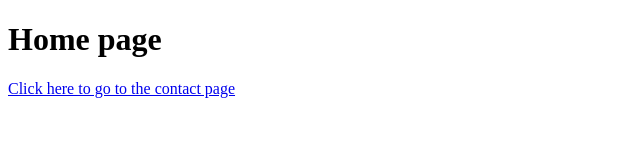
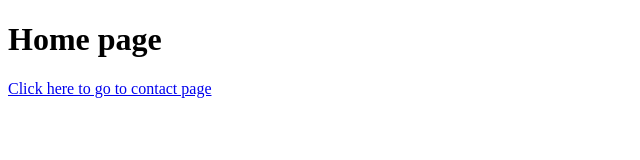
Before and after one commit to Anguiano-j/prep-0422-code-solutions, a website: page prep-html-links/index.html in a window 1280 px wide. Shown: the full height of the page, 0-640 px from the left. Drawn offline with Linux system fonts and the light colour scheme.

Commit message:
complete prep-html-links

```diff
--- a/prep-html-links/contact-us/index.html
+++ b/prep-html-links/index.html
@@ -7,6 +7,7 @@
 </head>
 <body>
   <h1>Home page</h1>
-  <a href="contact-us.html">Click here to go to the contact page</a>
+  <p><a href="../prep-html-links/contact-us/contact-us.html"> Click here to go to contact page</a></p>
+
 </body>
 </html>
```
Also changed, not shown: prep-html-links/contact-us/contact-us.html (+3 -1 lines).
